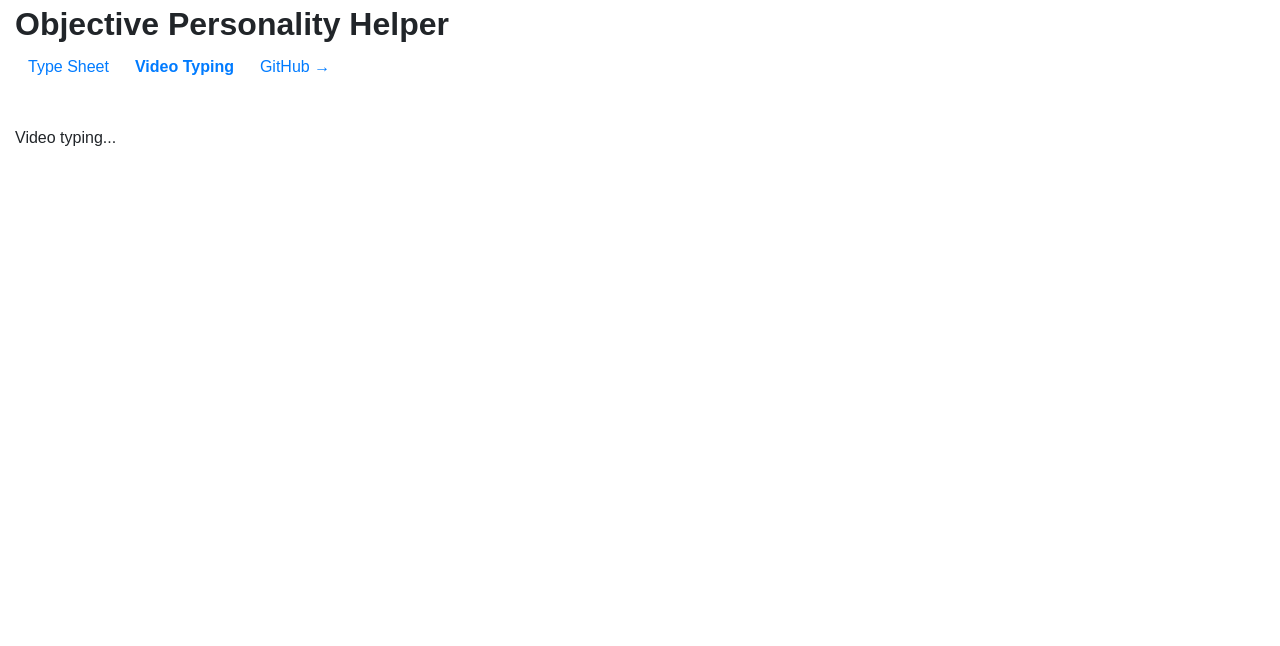
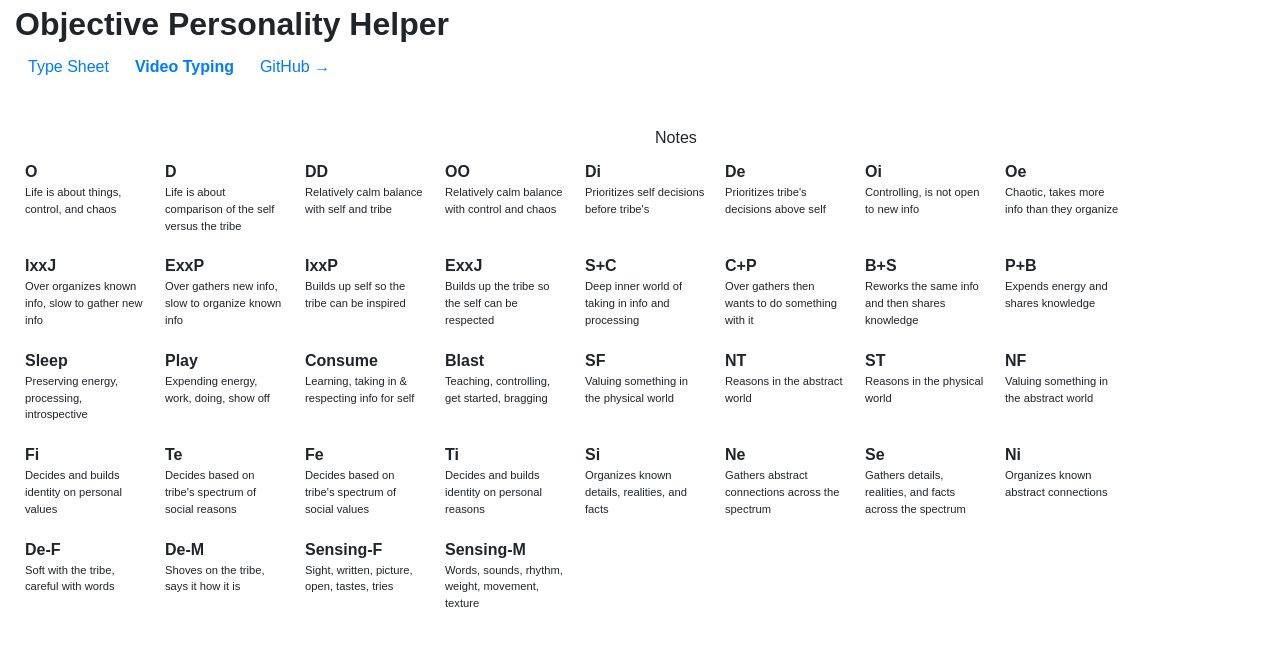
Before and after one commit to michaelborromeo/objectivepersonality, a React (Create React App) app: page /video in a window 1280 px wide. Shown: the top 646 px of the page. Built offline with nearby package versions, Linux system fonts and the light colour scheme.

Commit message:
Begin adding video and notes

```diff
--- a/package.json
+++ b/package.json
@@ -11,6 +11,7 @@
     "react-router-dom": "^4.3.1",
     "react-scripts": "1.1.4",
     "react-virtualized-select": "^3.1.3",
+    "react-youtube": "^7.6.0",
     "redux": "^4.0.0"
   },
   "scripts": {
--- /dev/null
+++ b/src/components/VideoTyping/EasyChoices.css
@@ -0,0 +1,22 @@
+.EasyChoices {
+}
+
+.easychoice-grid {
+}
+
+.easychoice-choice {
+    display: inline-grid;
+    width: 140px;
+    font-weight: bold;
+    padding: 10px;
+    cursor: pointer;
+}
+
+.easychoice-choice:hover {
+    background-color: #ddd;
+}
+
+.easychoice-description {
+    font-size: 0.7em;
+    font-weight: normal;
+}
--- /dev/null
+++ b/src/components/VideoTyping/EasyChoices.js
@@ -0,0 +1,81 @@
+import React, {Component} from 'react';
+
+import './EasyChoices.css';
+import {connect} from 'react-redux';
+
+class EasyChoices extends Component {
+  flatChoices = null;
+
+  render() {
+    const flatChoices = this.getFlatChoices();
+    const choiceComponents = [];
+
+    for (let i = 0; i < flatChoices.length; i++) {
+      const choice = flatChoices[i];
+
+      choiceComponents.push(
+        <div onClick={choice.onClick} key={choice.choice} className="easychoice-choice">
+          {choice.choice}
+          <div className="easychoice-description">
+            {choice.description}
+          </div>
+        </div>
+      );
+    }
+
+    return (
+      <div className="EasyChoices">
+        <div className="easychoice-grid">
+          {choiceComponents}
+        </div>
+      </div>
+    );
+  }
+
+  getFlatChoices() {
+    if (this.flatChoices) {
+      return this.flatChoices;
+    }
+
+    this.flatChoices = [];
+    const choiceGroups = this.props.choiceGroups;
+
+    for (let i = 0; i < choiceGroups.length; i++) {
+      const choicePairs = choiceGroups[i].choicePairs;
+
+      for (let j = 0; j < choicePairs.length; j++) {
+        const choicePair = choicePairs[j];
+
+        for (let k = 0; k < choicePair.length; k++) {
+          const choice = choicePair[k];
+
+          this.flatChoices.push({
+            choice: choice.choice,
+            description: choice.description,
+            onClick: this.clickChoice(choice.choice)
+          })
+        }
+      }
+    }
+
+    return this.flatChoices;
+  }
+
+  clickChoice(choice) {
+    return () => {
+      console.log('User clicked on ' + choice);
+      // handle user clicking on choice
+    };
+  }
+
+}
+
+const mapStateToProps = state => ({
+  choiceGroups: state.choicesAndTypes.choiceGroups
+});
+
+const mapDispatchToProps = dispatch => ({
+  //setChoiceState: (choice, state) => dispatch(setChoiceState(choice, state))
+});
+
+export default connect(mapStateToProps, mapDispatchToProps)(EasyChoices);
--- /dev/null
+++ b/src/components/VideoTyping/Notes.js
@@ -0,0 +1,24 @@
+import React, {Component} from 'react';
+
+import './Notes.css';
+import {connect} from 'react-redux';
+
+class Notes extends Component {
+  render() {
+    return (
+      <div className="Notes">
+        Notes
+      </div>
+    );
+  }
+}
+
+const mapStateToProps = state => ({
+  choiceGroups: state.choicesAndTypes.choiceGroups
+});
+
+const mapDispatchToProps = dispatch => ({
+  //setChoiceState: (choice, state) => dispatch(setChoiceState(choice, state))
+});
+
+export default connect(mapStateToProps, mapDispatchToProps)(Notes);
--- /dev/null
+++ b/src/components/VideoTyping/Video.js
@@ -0,0 +1,39 @@
+import React, {Component} from 'react';
+import YouTube from 'react-youtube';
+
+import './Video.css';
+import {connect} from 'react-redux';
+
+class Video extends Component {
+  render() {
+    const opts = {
+      width: '100%',
+      playerVars: { // https://developers.google.com/youtube/player_parameters
+        autoplay: 1
+      }
+    };
+
+    return (
+      <YouTube
+        videoId="2g811Eo7K8U"
+        opts={opts}
+        onReady={this._onReady}
+      />
+    );
+  }
+
+  _onReady(event) {
+    // access to player in all event handlers via event.target
+    //event.target.pauseVideo();
+  }
+}
+
+const mapStateToProps = state => ({
+  choiceGroups: state.choicesAndTypes.choiceGroups
+});
+
+const mapDispatchToProps = dispatch => ({
+  //setChoiceState: (choice, state) => dispatch(setChoiceState(choice, state))
+});
+
+export default connect(mapStateToProps, mapDispatchToProps)(Video);
--- a/src/components/VideoTyping/index.js
+++ b/src/components/VideoTyping/index.js
@@ -1,11 +1,22 @@
 import React, {Component} from 'react';
+import Video from './Video';
+import Notes from './Notes';
+import EasyChoices from './EasyChoices';
 import './index.css';
 
 class VideoTyping extends Component {
   render() {
     return (
       <div className="VideoTyping">
-        Video typing...
+        <div className="row">
+          <div className="col-6">
+            <Video/>
+          </div>
+          <div className="col-6">
+            <Notes/>
+          </div>
+        </div>
+        <EasyChoices/>
       </div>
     );
   }
--- a/src/store/reducers/index.js
+++ b/src/store/reducers/index.js
@@ -1,6 +1,8 @@
 import {combineReducers} from 'redux';
 import choicesAndTypes from './choicesAndTypes';
+import videoTyping from './videoTyping';
 
 export default combineReducers({
-  choicesAndTypes
+  choicesAndTypes,
+  videoTyping
 });
--- /dev/null
+++ b/src/store/reducers/videoTyping.js
@@ -0,0 +1,9 @@
+const initialState = {};
+
+export default (state = initialState, action) => {
+  switch (action.type) {
+
+    default:
+      return state
+  }
+}
```
Also changed, not shown: src/components/VideoTyping/Notes.css (added), src/components/VideoTyping/Video.css (added), 1 other file (tests, documents, lock files or other folders).
